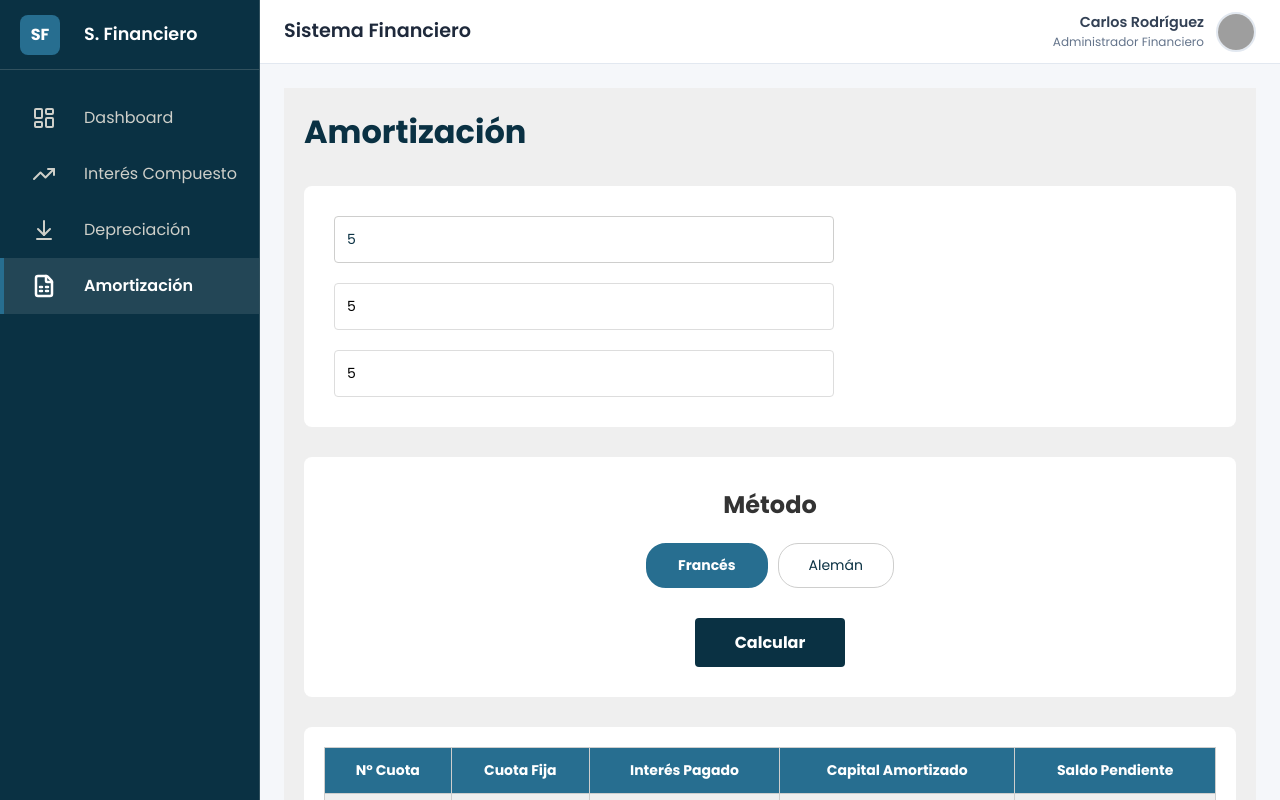
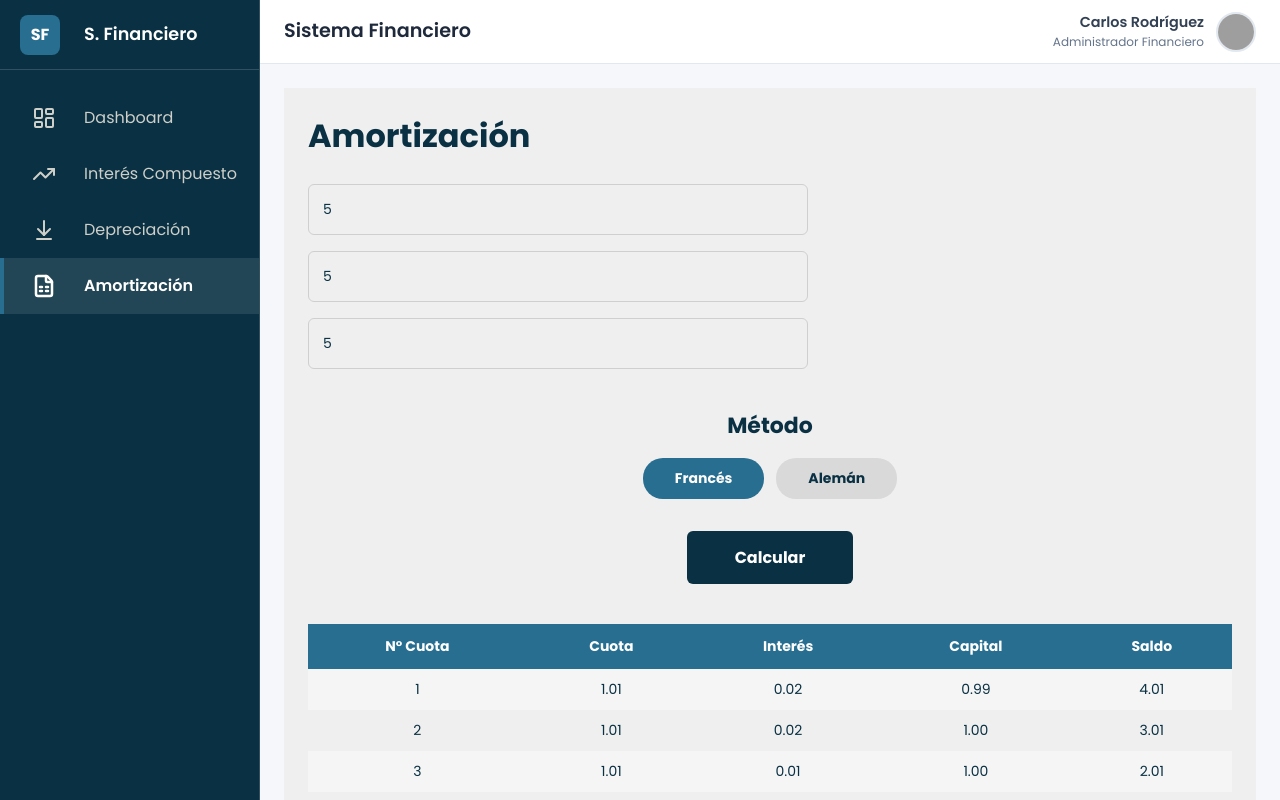
Before and after one commit to PaulaMarquezM/SistemaFinanciero, a React (Vite) app: page /amortizacion in a window 1280 px wide. Both pictures are taken after typing "5", "5", "5" into the empty fields and a click on the button "Calcular". Shown: the top 800 px of the page. Built offline with nearby package versions, Linux system fonts and the light colour scheme; grey boxes are pictures that could not be loaded.

Commit message:
Richard no me borres los cambios

```diff
--- a/src/pages/AmortizationPage.tsx
+++ b/src/pages/AmortizationPage.tsx
@@ -8,10 +8,31 @@ interface ScheduleRow {
   balance: number;
 }
 
+const inputStyle: React.CSSProperties = {
+  width: '100%',
+  padding: '14px',
+  border: '1px solid #CFCFCF',
+  borderRadius: '6px',
+  fontSize: '14px',
+  background: 'transparent',
+  color: '#0A3143'
+};
+
+const thStyle: React.CSSProperties = {
+  padding: '12px',
+  textAlign: 'center'
+};
+
+const tdStyle: React.CSSProperties = {
+  padding: '10px',
+  textAlign: 'center',
+  color: '#0A3143'
+};
+
 const AmortizationPage = () => {
-  const [loanAmount, setLoanAmount] = useState<string>('');
-  const [interestRate, setInterestRate] = useState<string>('');
-  const [term, setTerm] = useState<string>('');
+  const [loanAmount, setLoanAmount] = useState('');
+  const [interestRate, setInterestRate] = useState('');
+  const [term, setTerm] = useState('');
   const [method, setMethod] = useState<'frances' | 'aleman'>('frances');
   const [schedule, setSchedule] = useState<ScheduleRow[]>([]);
 
@@ -28,9 +49,11 @@ const AmortizationPage = () => {
     const newSchedule: ScheduleRow[] = [];
 
     if (method === 'frances') {
-      // Método Francés (cuota fija)
       const monthlyRate = rate / 12;
-      const monthlyPayment = principal * (monthlyRate * Math.pow(1 + monthlyRate, periods)) / (Math.pow(1 + monthlyRate, periods) - 1);
+      const monthlyPayment =
+        principal *
+        (monthlyRate * Math.pow(1 + monthlyRate, periods)) /
+        (Math.pow(1 + monthlyRate, periods) - 1);
 
       let balance = principal;
 
@@ -48,7 +71,6 @@ const AmortizationPage = () => {
         });
       }
     } else {
-      // Método Alemán (amortización constante)
       const principalPayment = principal / periods;
       const monthlyRate = rate / 12;
       let balance = principal;
@@ -72,122 +94,122 @@ const AmortizationPage = () => {
   };
 
   return (
-    <div style={{ padding: '20px', background: '#EFEFEF', minHeight: '100vh' }}>
-      <h2 style={{ marginBottom: '30px', color: '#0A3143', fontSize: '32px', fontWeight: 'bold' }}>
+    <div
+      style={{
+        padding: '24px',
+        background: '#EFEFEF',
+        minHeight: '100vh'
+      }}
+    >
+      <h2
+        style={{
+          marginBottom: '24px',
+          color: '#0A3143',
+          fontSize: '32px',
+          fontWeight: 'bold'
+        }}
+      >
         Amortización
       </h2>
 
-      <div style={{ background: 'white', borderRadius: '8px', padding: '30px', marginBottom: '30px' }}>
-        <div style={{ display: 'grid', gap: '20px', maxWidth: '500px' }}>
-          <div>
+      {/* Inputs */}
+      <div
+        style={{
+          display: 'grid',
+          gap: '16px',
+          maxWidth: '500px',
+          marginBottom: '40px'
+        }}
+      >
         <input
           type="number"
           placeholder="Monto del Préstamo"
           value={loanAmount}
           onChange={(e) => setLoanAmount(e.target.value)}
-              style={{
-                width: '100%',
-                padding: '12px',
-                border: '1px solid #CECECD',
-                borderRadius: '4px',
-                fontSize: '14px',
-                color: '#0A3143'
-              }}
+          style={inputStyle}
         />
-          </div>
 
-          <div>
         <input
           type="number"
-              placeholder="Tasa de Interés"
+          placeholder="Tasa de Interés (%)"
           value={interestRate}
           onChange={(e) => setInterestRate(e.target.value)}
-              style={{
-                width: '100%',
-                padding: '12px',
-                border: '1px solid #ddd',
-                borderRadius: '4px',
-                fontSize: '14px'
-              }}
+          style={inputStyle}
         />
-          </div>
 
-          <div>
         <input
           type="number"
           placeholder="Plazo"
           value={term}
           onChange={(e) => setTerm(e.target.value)}
-              style={{
-                width: '100%',
-                padding: '12px',
-                border: '1px solid #ddd',
-                borderRadius: '4px',
-                fontSize: '14px'
-              }}
+          style={inputStyle}
         />
       </div>
-        </div>
-      </div>
 
-      <div style={{ background: 'white', borderRadius: '8px', padding: '30px', marginBottom: '30px' }}>
-        <h3 style={{
+      {/* Método */}
+      <h3
+        style={{
           textAlign: 'center',
-          fontSize: '24px',
+          fontSize: '22px',
           fontWeight: 'bold',
-          marginBottom: '20px',
-          color: '#333'
-        }}>
+          marginBottom: '16px',
+          color: '#0A3143'
+        }}
+      >
         Método
       </h3>
 
-        <div style={{
+      <div
+        style={{
           display: 'flex',
           justifyContent: 'center',
-          gap: '10px',
-          marginBottom: '30px'
-        }}>
+          gap: '12px',
+          marginBottom: '32px'
+        }}
+      >
         <button
           onClick={() => setMethod('frances')}
           style={{
-              padding: '10px 30px',
-              border: method === 'frances' ? '2px solid #276E90' : '1px solid #CECECD',
-              background: method === 'frances' ? '#276E90' : 'white',
+            padding: '10px 32px',
+            border: 'none',
+            background: method === 'frances' ? '#276E90' : '#D9D9D9',
             color: method === 'frances' ? 'white' : '#0A3143',
             borderRadius: '20px',
             cursor: 'pointer',
             fontSize: '14px',
-              fontWeight: method === 'frances' ? 'bold' : 'normal'
+            fontWeight: 'bold'
           }}
         >
           Francés
         </button>
+
         <button
           onClick={() => setMethod('aleman')}
           style={{
-              padding: '10px 30px',
-              border: method === 'aleman' ? '2px solid #276E90' : '1px solid #CECECD',
-              background: method === 'aleman' ? '#276E90' : 'white',
+            padding: '10px 32px',
+            border: 'none',
+            background: method === 'aleman' ? '#276E90' : '#D9D9D9',
             color: method === 'aleman' ? 'white' : '#0A3143',
             borderRadius: '20px',
             cursor: 'pointer',
             fontSize: '14px',
-              fontWeight: method === 'aleman' ? 'bold' : 'normal'
+            fontWeight: 'bold'
           }}
         >
           Alemán
         </button>
       </div>
 
-        <div style={{ textAlign: 'center' }}>
+      {/* Calcular */}
+      <div style={{ textAlign: 'center', marginBottom: '40px' }}>
         <button
           onClick={calculateAmortization}
           style={{
-              padding: '12px 40px',
+            padding: '14px 48px',
             background: '#0A3143',
             color: 'white',
             border: 'none',
-              borderRadius: '4px',
+            borderRadius: '6px',
             cursor: 'pointer',
             fontSize: '16px',
             fontWeight: 'bold'
@@ -196,22 +218,24 @@ const AmortizationPage = () => {
           Calcular
         </button>
       </div>
-      </div>
 
+      {/* Tabla */}
       {schedule.length > 0 && (
-        <div style={{ background: 'white', borderRadius: '8px', padding: '20px', overflowX: 'auto' }}>
-          <table style={{
+        <div style={{ overflowX: 'auto' }}>
+          <table
+            style={{
               width: '100%',
               borderCollapse: 'collapse',
               fontSize: '14px'
-          }}>
+            }}
+          >
             <thead>
               <tr style={{ background: '#276E90', color: 'white' }}>
-                <th style={{ padding: '12px', border: '1px solid #CECECD' }}>N° Cuota</th>
-                <th style={{ padding: '12px', border: '1px solid #CECECD' }}>Cuota Fija</th>
-                <th style={{ padding: '12px', border: '1px solid #CECECD' }}>Interés Pagado</th>
-                <th style={{ padding: '12px', border: '1px solid #CECECD' }}>Capital Amortizado</th>
-                <th style={{ padding: '12px', border: '1px solid #CECECD' }}>Saldo Pendiente</th>
+                <th style={thStyle}>N° Cuota</th>
+                <th style={thStyle}>Cuota</th>
+                <th style={thStyle}>Interés</th>
+                <th style={thStyle}>Capital</th>
+                <th style={thStyle}>Saldo</th>
               </tr>
             </thead>
             <tbody>
@@ -219,24 +243,15 @@ const AmortizationPage = () => {
                 <tr
                   key={index}
                   style={{
-                    background: index % 2 === 0 ? '#EFEFEF' : 'white'
+                    background:
+                      index % 2 === 0 ? '#F5F5F5' : 'transparent'
                   }}
                 >
-                  <td style={{ padding: '10px', border: '1px solid #CECECD', textAlign: 'center', color: '#0A3143' }}>
-                    {row.period}
-                  </td>
-                  <td style={{ padding: '10px', border: '1px solid #CECECD', textAlign: 'center', color: '#0A3143' }}>
-                    {row.payment.toFixed(2)}
-                  </td>
-                  <td style={{ padding: '10px', border: '1px solid #CECECD', textAlign: 'center', color: '#0A3143' }}>
-                    {row.interest.toFixed(2)}
-                  </td>
-                  <td style={{ padding: '10px', border: '1px solid #CECECD', textAlign: 'center', color: '#0A3143' }}>
-                    {row.principal.toFixed(2)}
-                  </td>
-                  <td style={{ padding: '10px', border: '1px solid #CECECD', textAlign: 'center', color: '#0A3143' }}>
-                    {row.balance.toFixed(2)}
-                  </td>
+                  <td style={tdStyle}>{row.period}</td>
+                  <td style={tdStyle}>{row.payment.toFixed(2)}</td>
+                  <td style={tdStyle}>{row.interest.toFixed(2)}</td>
+                  <td style={tdStyle}>{row.principal.toFixed(2)}</td>
+                  <td style={tdStyle}>{row.balance.toFixed(2)}</td>
                 </tr>
               ))}
             </tbody>
```
Lines whose indentation alone changed are shown as unchanged.
